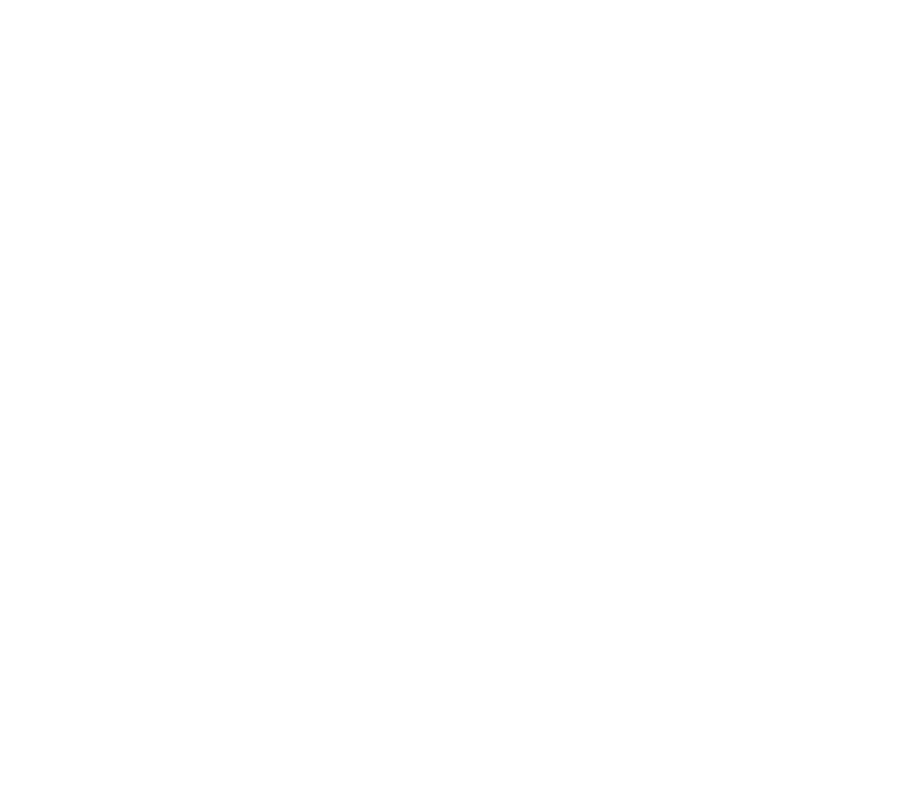
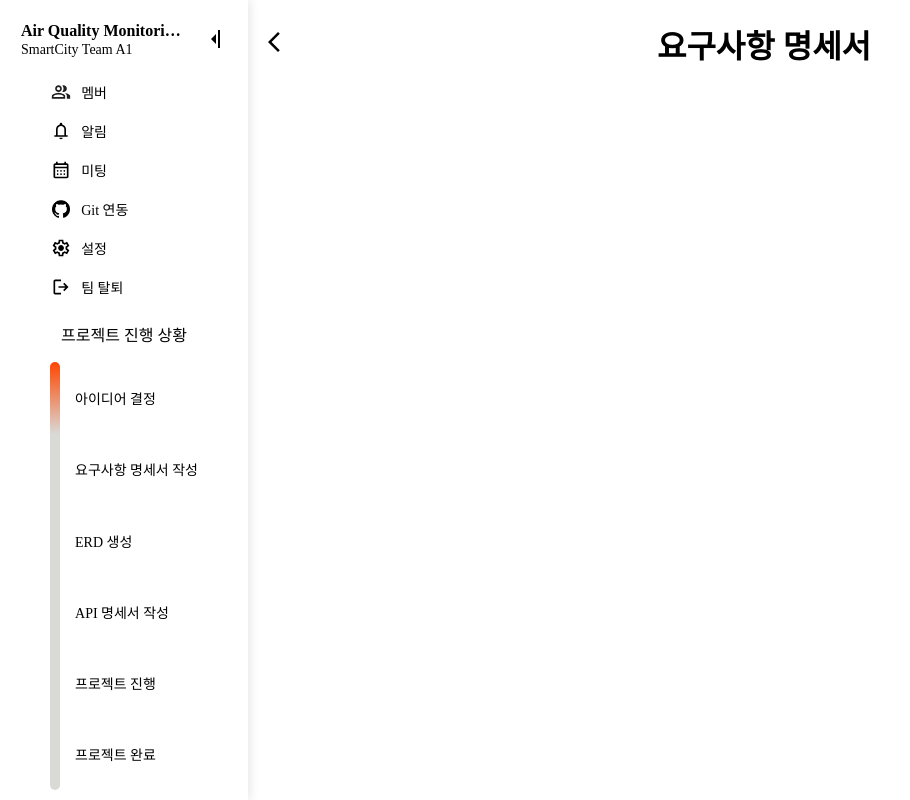
Before and after one commit to PJA-ProJect-Assistant/pja_frontend, a React (Vite) app in the folder pja/: page /ws/1/step/1 in a window 1280 px wide. Before the commit this address had no page. Shown: the whole page, without its empty margins (0-910 px from the left). Built offline with nearby package versions, Linux system fonts and the light colour scheme.

Commit message:
style : idea페이지, 사이드바 비율 수정

```diff
--- a/pja/src/Rotuer.tsx
+++ b/pja/src/Rotuer.tsx
@@ -27,7 +27,7 @@ const Router = () => {
 
       <Route path="/addws" element={<AddWSPage />} />
 
-      <Route path="/ws/:wsid" element={<MainWSPage />} />
+      <Route path="/ws/:wsid/step/:stepNumber" element={<MainWSPage />} />
 
       {/*로그인 성공 후 리디렉션 처리용 페이지 */}
       {/* <Route path="/oauth2/success" element={<OAuth2Success />} /> */}
--- a/pja/src/components/header/WSSidebarHeader.css
+++ b/pja/src/components/header/WSSidebarHeader.css
@@ -7,12 +7,13 @@
   flex-direction: row;
   justify-content: space-between;
   height: 8%;
+  margin-left: 1px;
 }
 
 .sidebarheader-left {
   display: flex;
   flex-direction: column;
-  max-width: 175px;
+  width: 80%;
 }
 
 .sidebarheader-left h3 {
@@ -22,6 +23,7 @@
   width: 100%;
   margin: 0;
   gap: 5px;
+  font-size: var(--font-size-base);
 }
 
 .sidebarheader-left p {
@@ -30,6 +32,7 @@
   text-overflow: ellipsis;
   width: 80%;
   margin: 2px 0;
+  font-size: var(--font-size-sm);
 }
 
 .sidebarheader-right {
--- a/pja/src/components/sidebar/ProgressStep.css
+++ b/pja/src/components/sidebar/ProgressStep.css
@@ -4,12 +4,13 @@
   flex-direction: column;
   align-items: center;
   box-sizing: border-box;
-    height: 60%;
-    margin-top: 5px;
+  height: 62%;
+  min-height: 300px;
 }
 
 .progress-container h3 {
   font-weight: 500;
+  font-size: var(--font-size-base);
 }
 
 .progressbar-container {
@@ -49,9 +50,7 @@
 }
 
 .bar.gradient {
-    background: linear-gradient(to bottom,
-            #ff4500,
-            #d9d9d6);
+  background: linear-gradient(to bottom, #ff4500, #d9d9d6);
 }
 
 .labels {
@@ -66,4 +65,5 @@
   display: flex;
   align-items: center;
   cursor: pointer;
+  font-size: var(--font-size-sm);
 }
--- a/pja/src/components/sidebar/WsSidebar.css
+++ b/pja/src/components/sidebar/WsSidebar.css
@@ -1,48 +1,51 @@
 .wssidebar-container {
+  display: flex;
+  flex-direction: column;
+  justify-content: space-between;
   width: 300px;
   min-width: 200px;
   height: 100%;
-  min-height: 800px;
+  min-height: 650px;
   box-sizing: border-box;
   background-color: white;
   box-shadow: 2px 0 10px rgba(0, 0, 0, 0.1);
-  padding: 30px 20px;
-
+  padding: 10px 20px;
 }
 
 .wssidebar-list-container {
   display: flex;
   flex-direction: column;
   box-sizing: border-box;
-  padding: 15px 0;
-  height: 32%;
+  height: 30%;
   box-sizing: border-box;
 }
 
 .wssidebar-list {
   display: flex;
   flex-direction: row;
+  flex: 1;
   align-items: center;
   box-sizing: border-box;
-  padding: 4% 10%;
+  padding: 4% 15%;
   gap: 10px;
 }
 
 .wssidebar-list:hover {
-  background-color: #D9D9D6;
+  background-color: #d9d9d6;
 }
 
 .wssidebar-list p {
   margin: 0;
+  font-size: var(--font-size-sm);
 }
 
 .wssidebar-img {
-  width: 24px;
-  height: 24px;
+  width: 20px;
+  height: 20px;
 }
 
 .wssidebar-img img {
-  width: 22px;
-  height: 22px;
+  width: 18px;
+  height: 18px;
   margin: 1px;
 }
--- a/pja/src/components/sidebar/WsSidebar.tsx
+++ b/pja/src/components/sidebar/WsSidebar.tsx
@@ -1,7 +1,7 @@
 import { motion } from "framer-motion";
 import type { IsClose } from "../../types/common";
 import "./WsSideBar.css";
-import git_icon from "../../assets/git_icon.png"
+import git_icon from "../../assets/git_icon.png";
 import { WSSidebarHeader } from "../header/WSSidebarHeader";
 import ProgressStep from "./ProgressStep";
 
@@ -17,15 +17,39 @@ export default function WsSidebar({ onClose }: IsClose) {
       <WSSidebarHeader onClose={onClose} />
       <div className="wssidebar-list-container">
         <div className="wssidebar-list">
-          <svg xmlns="http://www.w3.org/2000/svg" height="24px" viewBox="0 -960 960 960" width="24px" fill="#1f1f1f"><path d="M40-160v-112q0-34 17.5-62.5T104-378q62-31 126-46.5T360-440q66 0 130 15.5T616-378q29 15 46.5 43.5T680-272v112H40Zm720 0v-120q0-44-24.5-84.5T666-434q51 6 96 20.5t84 35.5q36 20 55 44.5t19 53.5v120H760ZM360-480q-66 0-113-47t-47-113q0-66 47-113t113-47q66 0 113 47t47 113q0 66-47 113t-113 47Zm400-160q0 66-47 113t-113 47q-11 0-28-2.5t-28-5.5q27-32 41.5-71t14.5-81q0-42-14.5-81T544-792q14-5 28-6.5t28-1.5q66 0 113 47t47 113ZM120-240h480v-32q0-11-5.5-20T580-306q-54-27-109-40.5T360-360q-56 0-111 13.5T140-306q-9 5-14.5 14t-5.5 20v32Zm240-320q33 0 56.5-23.5T440-640q0-33-23.5-56.5T360-720q-33 0-56.5 23.5T280-640q0 33 23.5 56.5T360-560Zm0 320Zm0-400Z" /></svg>
+          <svg
+            xmlns="http://www.w3.org/2000/svg"
+            height="20px"
+            viewBox="0 -960 960 960"
+            width="20px"
+            fill="#1f1f1f"
+          >
+            <path d="M40-160v-112q0-34 17.5-62.5T104-378q62-31 126-46.5T360-440q66 0 130 15.5T616-378q29 15 46.5 43.5T680-272v112H40Zm720 0v-120q0-44-24.5-84.5T666-434q51 6 96 20.5t84 35.5q36 20 55 44.5t19 53.5v120H760ZM360-480q-66 0-113-47t-47-113q0-66 47-113t113-47q66 0 113 47t47 113q0 66-47 113t-113 47Zm400-160q0 66-47 113t-113 47q-11 0-28-2.5t-28-5.5q27-32 41.5-71t14.5-81q0-42-14.5-81T544-792q14-5 28-6.5t28-1.5q66 0 113 47t47 113ZM120-240h480v-32q0-11-5.5-20T580-306q-54-27-109-40.5T360-360q-56 0-111 13.5T140-306q-9 5-14.5 14t-5.5 20v32Zm240-320q33 0 56.5-23.5T440-640q0-33-23.5-56.5T360-720q-33 0-56.5 23.5T280-640q0 33 23.5 56.5T360-560Zm0 320Zm0-400Z" />
+          </svg>
           <p>멤버</p>
         </div>
         <div className="wssidebar-list">
-          <svg xmlns="http://www.w3.org/2000/svg" height="24px" viewBox="0 -960 960 960" width="24px" fill="#000000"><path d="M160-200v-80h80v-280q0-83 50-147.5T420-792v-28q0-25 17.5-42.5T480-880q25 0 42.5 17.5T540-820v28q80 20 130 84.5T720-560v280h80v80H160Zm320-300Zm0 420q-33 0-56.5-23.5T400-160h160q0 33-23.5 56.5T480-80ZM320-280h320v-280q0-66-47-113t-113-47q-66 0-113 47t-47 113v280Z" /></svg>
+          <svg
+            xmlns="http://www.w3.org/2000/svg"
+            height="20px"
+            viewBox="0 -960 960 960"
+            width="20px"
+            fill="#000000"
+          >
+            <path d="M160-200v-80h80v-280q0-83 50-147.5T420-792v-28q0-25 17.5-42.5T480-880q25 0 42.5 17.5T540-820v28q80 20 130 84.5T720-560v280h80v80H160Zm320-300Zm0 420q-33 0-56.5-23.5T400-160h160q0 33-23.5 56.5T480-80ZM320-280h320v-280q0-66-47-113t-113-47q-66 0-113 47t-47 113v280Z" />
+          </svg>
           <p>알림</p>
         </div>
         <div className="wssidebar-list">
-          <svg xmlns="http://www.w3.org/2000/svg" height="24px" viewBox="0 -960 960 960" width="24px" fill="#000000"><path d="M200-80q-33 0-56.5-23.5T120-160v-560q0-33 23.5-56.5T200-800h40v-80h80v80h320v-80h80v80h40q33 0 56.5 23.5T840-720v560q0 33-23.5 56.5T760-80H200Zm0-80h560v-400H200v400Zm0-480h560v-80H200v80Zm0 0v-80 80Zm280 240q-17 0-28.5-11.5T440-440q0-17 11.5-28.5T480-480q17 0 28.5 11.5T520-440q0 17-11.5 28.5T480-400Zm-160 0q-17 0-28.5-11.5T280-440q0-17 11.5-28.5T320-480q17 0 28.5 11.5T360-440q0 17-11.5 28.5T320-400Zm320 0q-17 0-28.5-11.5T600-440q0-17 11.5-28.5T640-480q17 0 28.5 11.5T680-440q0 17-11.5 28.5T640-400ZM480-240q-17 0-28.5-11.5T440-280q0-17 11.5-28.5T480-320q17 0 28.5 11.5T520-280q0 17-11.5 28.5T480-240Zm-160 0q-17 0-28.5-11.5T280-280q0-17 11.5-28.5T320-320q17 0 28.5 11.5T360-280q0 17-11.5 28.5T320-240Zm320 0q-17 0-28.5-11.5T600-280q0-17 11.5-28.5T640-320q17 0 28.5 11.5T680-280q0 17-11.5 28.5T640-240Z" /></svg>
+          <svg
+            xmlns="http://www.w3.org/2000/svg"
+            height="20px"
+            viewBox="0 -960 960 960"
+            width="20px"
+            fill="#000000"
+          >
+            <path d="M200-80q-33 0-56.5-23.5T120-160v-560q0-33 23.5-56.5T200-800h40v-80h80v80h320v-80h80v80h40q33 0 56.5 23.5T840-720v560q0 33-23.5 56.5T760-80H200Zm0-80h560v-400H200v400Zm0-480h560v-80H200v80Zm0 0v-80 80Zm280 240q-17 0-28.5-11.5T440-440q0-17 11.5-28.5T480-480q17 0 28.5 11.5T520-440q0 17-11.5 28.5T480-400Zm-160 0q-17 0-28.5-11.5T280-440q0-17 11.5-28.5T320-480q17 0 28.5 11.5T360-440q0 17-11.5 28.5T320-400Zm320 0q-17 0-28.5-11.5T600-440q0-17 11.5-28.5T640-480q17 0 28.5 11.5T680-440q0 17-11.5 28.5T640-400ZM480-240q-17 0-28.5-11.5T440-280q0-17 11.5-28.5T480-320q17 0 28.5 11.5T520-280q0 17-11.5 28.5T480-240Zm-160 0q-17 0-28.5-11.5T280-280q0-17 11.5-28.5T320-320q17 0 28.5 11.5T360-280q0 17-11.5 28.5T320-240Zm320 0q-17 0-28.5-11.5T600-280q0-17 11.5-28.5T640-320q17 0 28.5 11.5T680-280q0 17-11.5 28.5T640-240Z" />
+          </svg>
           <p>미팅</p>
         </div>
         <div className="wssidebar-list">
@@ -35,11 +59,27 @@ export default function WsSidebar({ onClose }: IsClose) {
           <p>Git 연동</p>
         </div>
         <div className="wssidebar-list">
-          <svg xmlns="http://www.w3.org/2000/svg" height="24px" viewBox="0 -960 960 960" width="24px" fill="#000000"><path d="m370-80-16-128q-13-5-24.5-12T307-235l-119 50L78-375l103-78q-1-7-1-13.5v-27q0-6.5 1-13.5L78-585l110-190 119 50q11-8 23-15t24-12l16-128h220l16 128q13 5 24.5 12t22.5 15l119-50 110 190-103 78q1 7 1 13.5v27q0 6.5-2 13.5l103 78-110 190-118-50q-11 8-23 15t-24 12L590-80H370Zm70-80h79l14-106q31-8 57.5-23.5T639-327l99 41 39-68-86-65q5-14 7-29.5t2-31.5q0-16-2-31.5t-7-29.5l86-65-39-68-99 42q-22-23-48.5-38.5T533-694l-13-106h-79l-14 106q-31 8-57.5 23.5T321-633l-99-41-39 68 86 64q-5 15-7 30t-2 32q0 16 2 31t7 30l-86 65 39 68 99-42q22 23 48.5 38.5T427-266l13 106Zm42-180q58 0 99-41t41-99q0-58-41-99t-99-41q-59 0-99.5 41T342-480q0 58 40.5 99t99.5 41Zm-2-140Z" /></svg>
+          <svg
+            xmlns="http://www.w3.org/2000/svg"
+            height="20px"
+            viewBox="0 -960 960 960"
+            width="20px"
+            fill="#000000"
+          >
+            <path d="m370-80-16-128q-13-5-24.5-12T307-235l-119 50L78-375l103-78q-1-7-1-13.5v-27q0-6.5 1-13.5L78-585l110-190 119 50q11-8 23-15t24-12l16-128h220l16 128q13 5 24.5 12t22.5 15l119-50 110 190-103 78q1 7 1 13.5v27q0 6.5-2 13.5l103 78-110 190-118-50q-11 8-23 15t-24 12L590-80H370Zm70-80h79l14-106q31-8 57.5-23.5T639-327l99 41 39-68-86-65q5-14 7-29.5t2-31.5q0-16-2-31.5t-7-29.5l86-65-39-68-99 42q-22-23-48.5-38.5T533-694l-13-106h-79l-14 106q-31 8-57.5 23.5T321-633l-99-41-39 68 86 64q-5 15-7 30t-2 32q0 16 2 31t7 30l-86 65 39 68 99-42q22 23 48.5 38.5T427-266l13 106Zm42-180q58 0 99-41t41-99q0-58-41-99t-99-41q-59 0-99.5 41T342-480q0 58 40.5 99t99.5 41Zm-2-140Z" />
+          </svg>
           <p>설정</p>
         </div>
         <div className="wssidebar-list">
-          <svg xmlns="http://www.w3.org/2000/svg" height="24px" viewBox="0 -960 960 960" width="24px" fill="#000000"><path d="M200-120q-33 0-56.5-23.5T120-200v-560q0-33 23.5-56.5T200-840h280v80H200v560h280v80H200Zm440-160-55-58 102-102H360v-80h327L585-622l55-58 200 200-200 200Z" /></svg>
+          <svg
+            xmlns="http://www.w3.org/2000/svg"
+            height="20px"
+            viewBox="0 -960 960 960"
+            width="20px"
+            fill="#000000"
+          >
+            <path d="M200-120q-33 0-56.5-23.5T120-200v-560q0-33 23.5-56.5T200-840h280v80H200v560h280v80H200Zm440-160-55-58 102-102H360v-80h327L585-622l55-58 200 200-200 200Z" />
+          </svg>
           <p>팀 탈퇴</p>
         </div>
       </div>
--- a/pja/src/pages/mainpage/MainPage.css
+++ b/pja/src/pages/mainpage/MainPage.css
@@ -5,6 +5,7 @@
   width: 100vw;
   min-width: 800px;
   height: 100%;
+  min-height: 700px;
   box-sizing: border-box;
   justify-content: center;
   flex-direction: column;
--- a/pja/src/pages/workspacepage/ideapage/IdeaPage.css
+++ b/pja/src/pages/workspacepage/ideapage/IdeaPage.css
@@ -1,7 +1,9 @@
 .ideapage-container {
-    height: 100vh;
-    width: 100%;
-    min-width: 500px;
-    display: flex;
-    flex-direction: column;
+  height: 100%;
+  width: 100%;
+  min-width: 500px;
+  display: flex;
+  flex-direction: column;
+  overflow-y: auto;
+  box-sizing: border-box;
 }
--- a/pja/src/pages/workspacepage/mainworkspacepage/MainWSPage.css
+++ b/pja/src/pages/workspacepage/mainworkspacepage/MainWSPage.css
@@ -4,7 +4,8 @@
   flex-direction: row;
   width: 100vw;
   height: 100vh;
-  overflow: auto;
+  box-sizing: border-box;
+  overflow-y: hidden;
 }
 
 .sidebar-icon {
```
Also changed, not shown: pja/src/pages/workspacepage/ideapage/ProjectForm.css (+4 -3 lines). Lines whose indentation alone changed are shown as unchanged.
